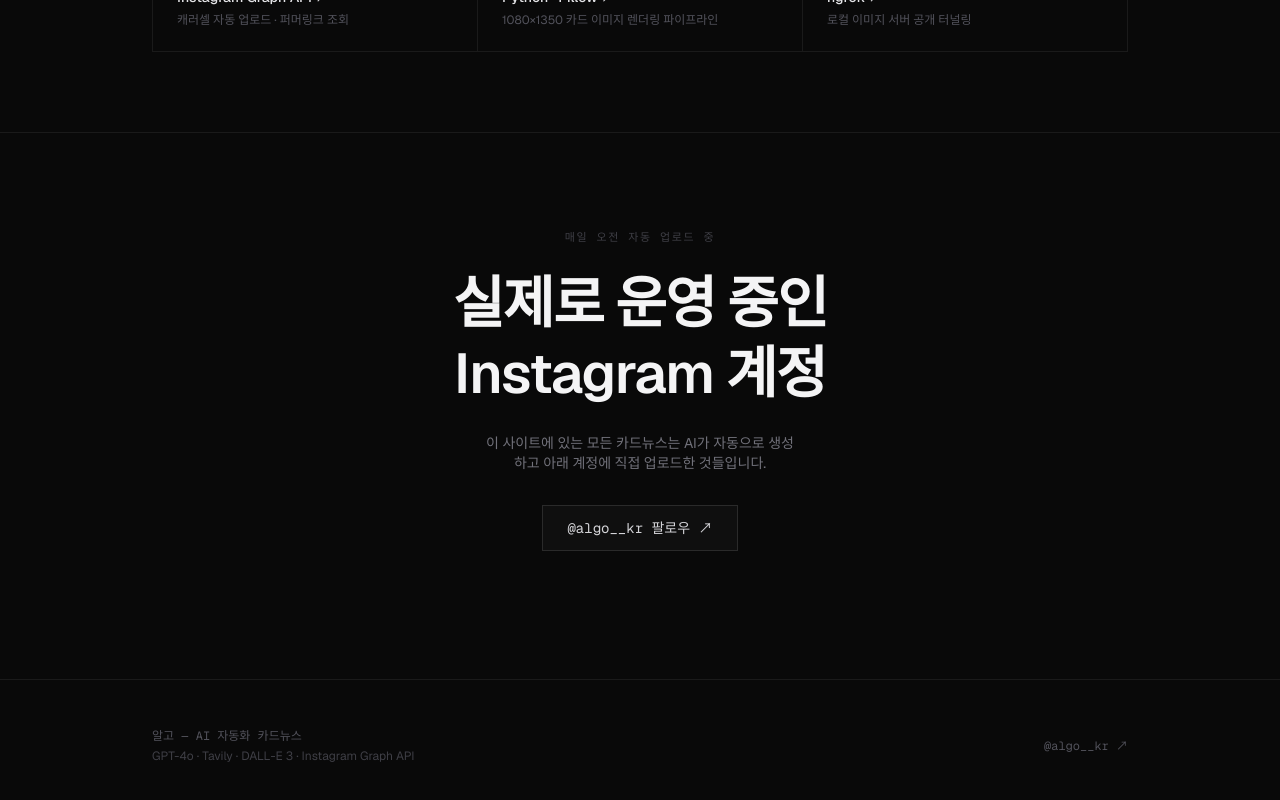
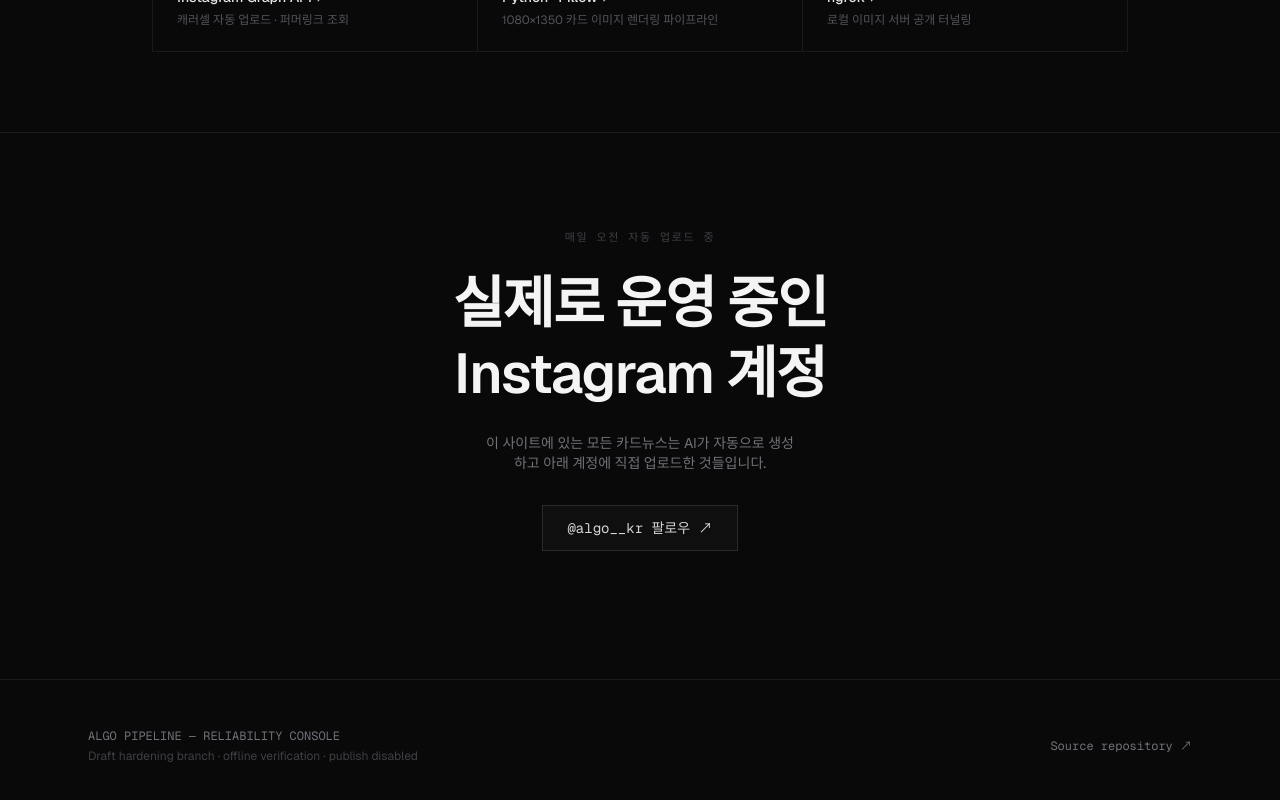
Before and after one commit to YunhuPark/algo-site, a Next.js app: page / in a window 1280 px wide. Shown: the part 2730-3530 px from the top of the page. Built offline with nearby package versions, Linux system fonts and the light colour scheme.

Commit message:
feat: make footer reflect current hardening status

```diff
--- a/src/components/Footer.tsx
+++ b/src/components/Footer.tsx
@@ -1,20 +1,20 @@
 export default function Footer() {
   return (
     <footer className="border-t border-[#1a1a1a] mt-8">
-      <div className="max-w-5xl mx-auto px-6 py-12 flex flex-col sm:flex-row items-start sm:items-center justify-between gap-4">
+      <div className="max-w-6xl mx-auto px-6 py-12 flex flex-col sm:flex-row items-start sm:items-center justify-between gap-4">
         <div>
-          <p className="text-xs font-mono text-zinc-600">알고 — AI 자동화 카드뉴스</p>
+          <p className="text-xs font-mono text-zinc-500">ALGO PIPELINE — RELIABILITY CONSOLE</p>
           <p className="text-xs text-zinc-700 mt-1">
-            GPT-4o · Tavily · DALL-E 3 · Instagram Graph API
+            Draft hardening branch · offline verification · publish disabled
           </p>
         </div>
         <a
-          href="https://instagram.com/algo__kr"
+          href="https://github.com/YunhuPark/algo-pipeline"
           target="_blank"
           rel="noopener noreferrer"
-          className="text-xs font-mono text-zinc-600 hover:text-zinc-400 transition-colors duration-200"
+          className="text-xs font-mono text-zinc-500 hover:text-zinc-300 transition-colors duration-200"
         >
-          @algo__kr ↗
+          Source repository ↗
         </a>
       </div>
     </footer>
```
